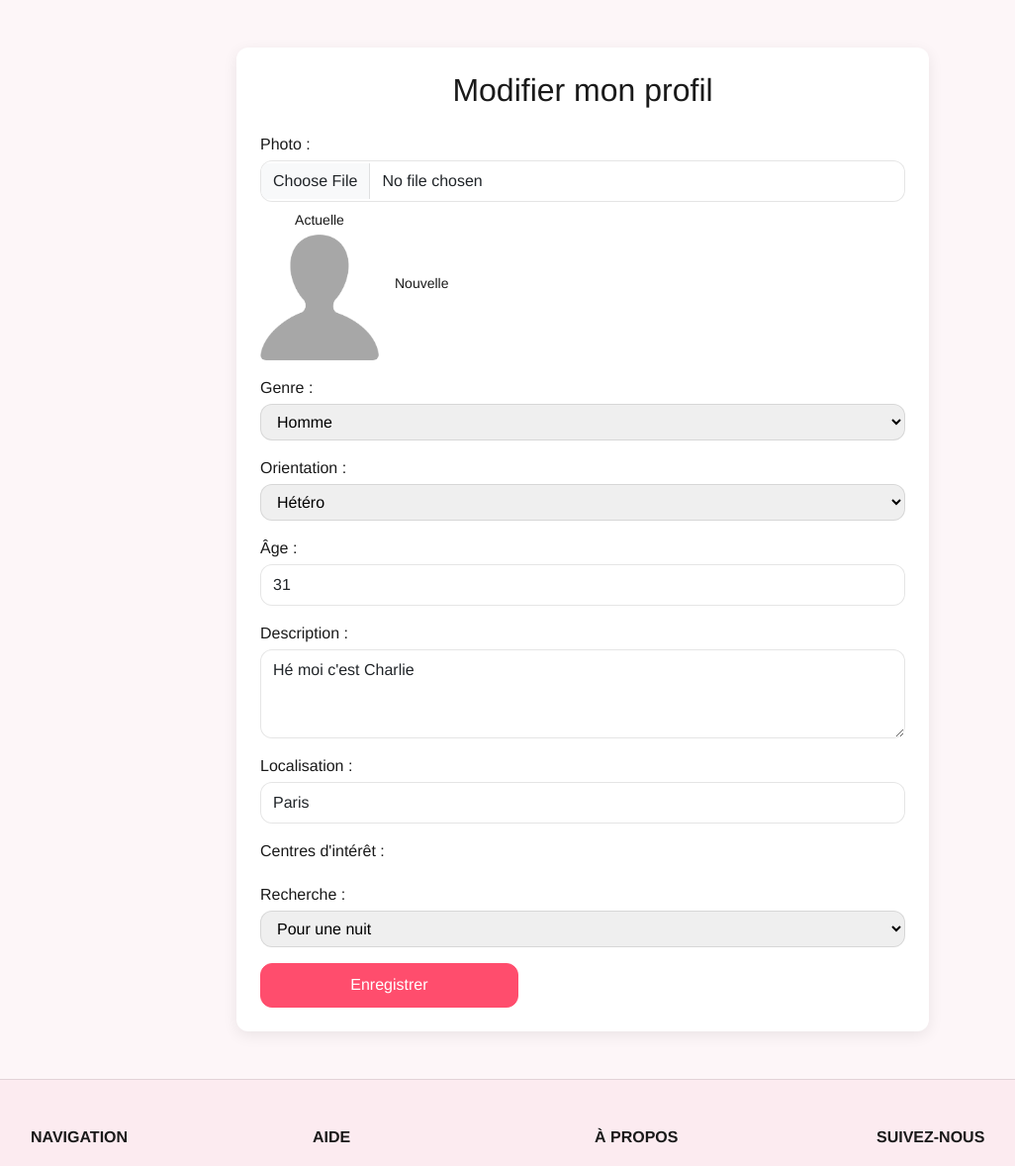
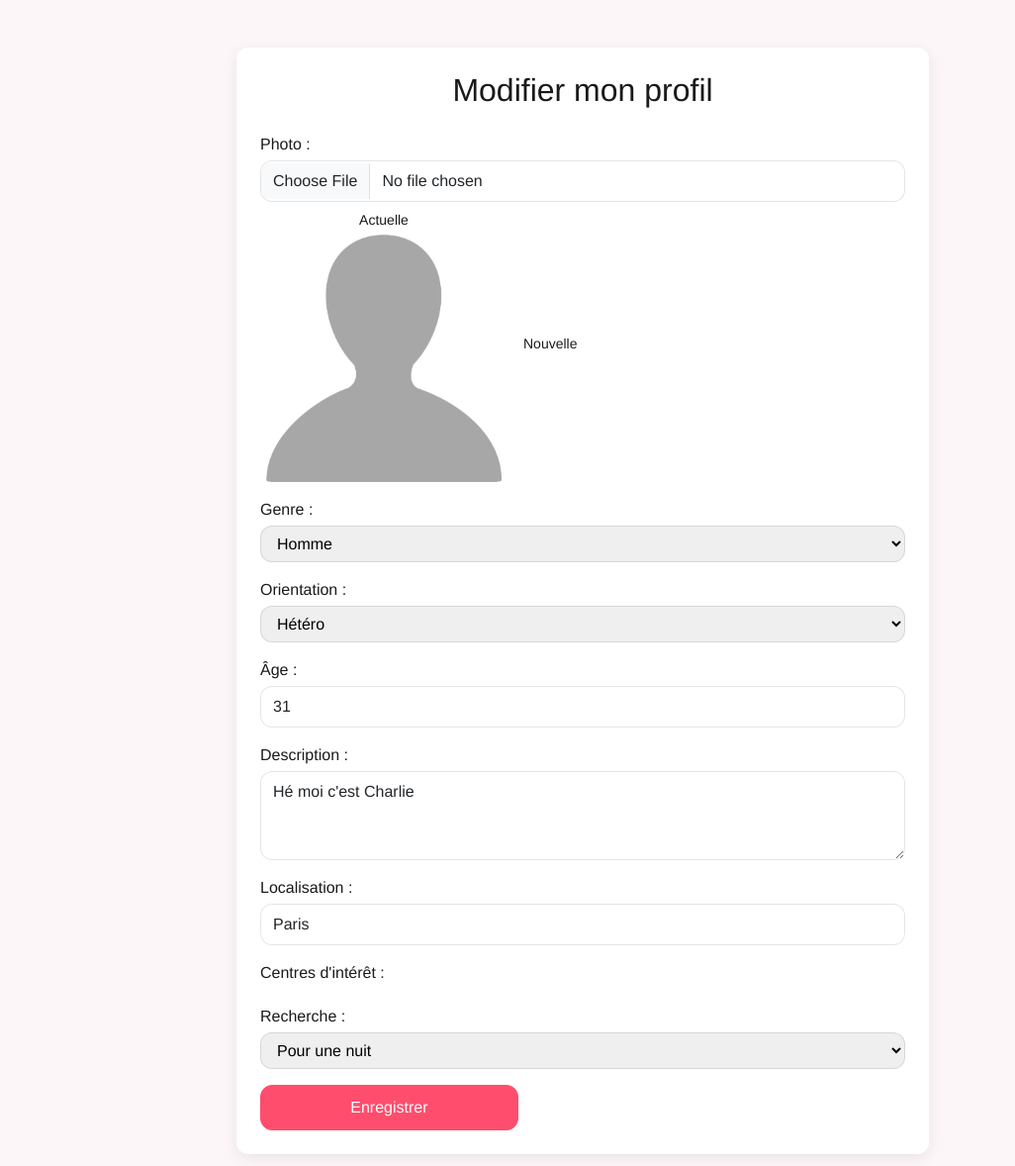
Before and after one commit to samyachd/simplove, a Django app: page /profiles/edit/1/ in a window 1280 px wide. Shown: the part 67-1245 px from the top of the page at 99% size, without its empty margins (51-1077 px from the left). Run offline with Django 5.2, Linux system fonts and the light colour scheme; a user stored in the database is signed in; data comes from the database, SQL or seed files in the repository; some libraries are stand-ins or nearby versions.

Commit message:
maj css de certains boutons et affichage des photos

```diff
--- a/profiles/templates/profile.html
+++ b/profiles/templates/profile.html
@@ -10,10 +10,10 @@
         <div class="col-md-4 text-center p-4">
           {% if profile.photo %}
             <img src="{{ profile.photo.url }}" alt="Photo de {{ user.username }}"
-                 class="rounded" width="180" height="180">
+                 class="simplove-img-profile">
           {% else %}
             <img src="/media/img/default-profile.png" alt="Photo par défaut"
-                 class="rounded" width="180" height="180">
+                 class="simplove-img-profile">
           {% endif %}
         </div>
 
--- a/profiles/templates/profile_edit.html
+++ b/profiles/templates/profile_edit.html
@@ -37,9 +37,9 @@
                 <div class="text-center">
                   <p class="small mb-1">Actuelle</p>
                   {% if profile.photo %}
-                    <img src="{{ profile.photo.url }}" alt="Actuelle" class="rounded" width="120">
+                    <img src="{{ profile.photo.url }}" alt="Actuelle" class="simplove-img-profile">
                   {% else %}
-                    <img src="/media/img/default-profile.png" alt="Défaut" class="rounded" width="120">
+                    <img src="/media/img/default-profile.png" alt="Défaut" class="simplove-img-profile">
                   {% endif %}
                 </div>
                 <div class="text-center">
--- a/static/css/style.css
+++ b/static/css/style.css
@@ -467,12 +467,14 @@ img {
 /* ---- Images profil – sans déformation ---- */
 .simplove-img-profile {
   width: 100%;
-  max-width: 250px;        /* taille max */
-  aspect-ratio: 1 / 1;     /* CARRÉ parfait */
-  object-fit: cover;       /* remplissage sans déformer */
+  max-width: 250px;
+  aspect-ratio: 1 / 1;      /* on garde le carré */
+  object-fit: contain;      /* image entière + ajustée */
+  object-position: center;  /* centrée */
   border-radius: var(--radius);
   cursor: zoom-in;
   transition: transform .25s;
+  background: #fff;         /* fond blanc si image transparente */
 }
 .simplove-img-profile:hover {
   transform: scale(1.05);
```
Also changed, not shown: matches/templates/browse.html (+0 -8 lines), matches/templates/matches_list.html (+0 -8 lines), profiles/templates/create_profile.html (+15 -15 lines), users/templates/registration/create_account.html (+5 -3 lines).
